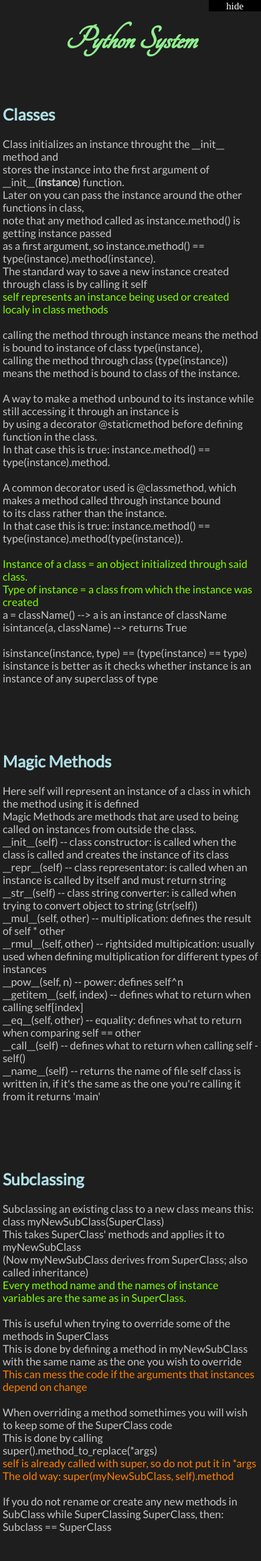
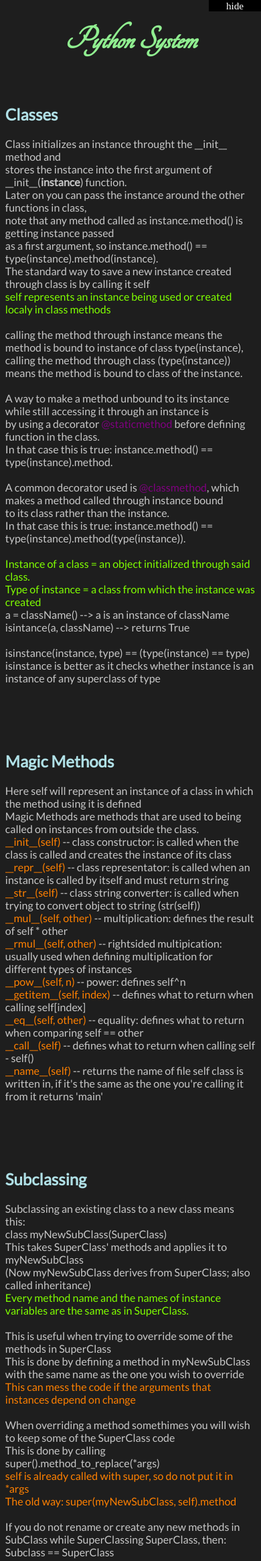
Before and after one commit to kuco23/kuco23.github.io, a PHP site: page / in a window 390 px wide. Shown: the top 2331 px of the page at 67% size. Run offline with PHP 8.4, Linux system fonts and the light colour scheme.

Commit message:
media max-width changed

```diff
--- a/SpecifiedTextClass.css
+++ b/TextFontColorStyle.css
@@ -12,14 +12,17 @@ h3 {
   color: rgb(229, 228, 226);
 }
 
-.important {
+.colorOrange {
   color: rgb(255,128,0);
 }
-.usefulTip {
+.colorLime {
   color: rgb(128, 255, 0);
 }
-.error {
+.colorBrightRed {
   color: rgb(200,0,0);
+}
+.colorPurple {
+  color: rgb(128, 0, 128);
 }
 .Code {
   font-family: monospace;
--- a/index.html
+++ b/index.html
@@ -7,7 +7,7 @@
 <link rel="stylesheet" type="text/css" href="Sidebar.css" />
 <link rel="stylesheet" type="text/css" href="Navigation.css" />
 <link rel="stylesheet" type="text/css" href="MainTextClass.css" />
-<link rel="stylesheet" type="text/css" href="SpecifiedTextClass.css" />
+<link rel="stylesheet" type="text/css" href="TextFontColorStyle.css" />
 
 <link rel="stylesheet" type="text/css" href="http://fonts.googleapis.com/css?family=Tangerine">
 <link rel="stylesheet" type="text/css" href="http://fonts.googleapis.com/css?family=Lato">
@@ -42,8 +42,8 @@ body {
     display: none;
  }
   .middleground {
-    width: 98%;
-    left: 1%;
+    width: 96%;
+    left: 2%;
   }
   .sideBarHide {
     top: 0;
@@ -185,8 +185,8 @@ function Show(iden) {
   </ul>
 </div>
 
-<!-- &&&&&&&&&&&&&&&&&&&&&&&&&&&&&&&&&6 Python System DIV $$$$$$$$$$$$$$$$$$$$$$$$$$$$$$$$$$$$$$ -->
 
+<!-- &&&&&&&&&&&&&&&&&&&&&&&&&&&&&&&&&6 begin Python $$$$$$$$$$$$$$$$$$$$$$$$$$$$$$$$$$$$$$ -->
 <div class='MainTextClass middleground' id='pythonSystem'>
   <h1>Python System</h1><br />
   <ul>
@@ -200,21 +200,21 @@ function Show(iden) {
       note that any method called as instance.method() is getting instance passed<br />
       as a first argument, so instance.method() == type(instance).method(instance).<br />
       The standard way to save a new instance created through class is by calling it self<br />
-      <span class='usefulTip'>self represents an instance being used or created localy in class methods</span><br />
+      <span class='colorLime'>self represents an instance being used or created localy in class methods</span><br />
       <br />
       calling the method through instance means the method is bound to instance of class type(instance), <br />
       calling the method through class (type(instance)) means the method is bound to class of the instance.<br />
       <br />
       A way to make a method unbound to its instance while still accessing it through an instance is <br />
-      by using a decorator @staticmethod before defining function in the class.<br />
+      by using a decorator <span class='colorPurple'>@staticmethod</span> before defining function in the class.<br />
       In that case this is true: instance.method() == type(instance).method.<br />
       <br />
-      A common decorator used is @classmethod, which makes a method called through instance bound<br />
+      A common decorator used is <span class='colorPurple'>@classmethod</span>, which makes a method called through instance bound<br />
       to its class rather than the instance.<br />
       In that case this is true: instance.method() == type(instance).method(type(instance)).<br />
       <br />
-      <span class='usefulTip'>Instance of a class = an object initialized through said class.</span><br />
-      <span class='usefulTip'>Type of instance = a class from which the instance was created</span><br />
+      <span class='colorLime'>Instance of a class = an object initialized through said class.</span><br />
+      <span class='colorLime'>Type of instance = a class from which the instance was created</span><br />
       a = className() --&gt; a is an instance of className<br />
       isintance(a, className) --&gt; returns True<br />
       <br />
@@ -226,16 +226,16 @@ function Show(iden) {
       <li><h2>Magic Methods</h2></li>
         Here self will represent an instance of a class in which the method using it is defined<br />
         Magic Methods are methods that are used to being called on instances from outside the class.<br />
-        __init__(self) -- class constructor: is called when the class is called and creates the instance of its class<br />
-        __repr__(self) -- class representator: is called when an instance is called by itself and must return string<br />
-        __str__(self) -- class string converter: is called when trying to convert object to string (str(self))<br />
-        __mul__(self, other) -- multiplication: defines the result of self * other<br />
-        __rmul__(self, other) -- rightsided multipication: usually used when defining multiplication for different types of instances<br />
-        __pow__(self, n) -- power: defines self^n<br />
-        __getitem__(self, index) -- defines what to return when calling self[index]<br />
-        __eq__(self, other) -- equality: defines what to return when comparing self == other<br />
-        __call__(self) -- defines what to return when calling self - self()<br />
-        __name__(self) -- returns the name of file self class is written in, if it's the same as the one you're calling it from it returns 'main'<br />
+        <span class='colorOrange'>__init__(self)</span> -- class constructor: is called when the class is called and creates the instance of its class<br />
+        <span class='colorOrange'>__repr__(self)</span> -- class representator: is called when an instance is called by itself and must return string<br />
+        <span class='colorOrange'>__str__(self)</span> -- class string converter: is called when trying to convert object to string (str(self))<br />
+        <span class='colorOrange'>__mul__(self, other)</span> -- multiplication: defines the result of self * other<br />
+        <span class='colorOrange'>__rmul__(self, other)</span> -- rightsided multipication: usually used when defining multiplication for different types of instances<br />
+        <span class='colorOrange'>__pow__(self, n)</span> -- power: defines self^n<br />
+        <span class='colorOrange'>__getitem__(self, index)</span> -- defines what to return when calling self[index]<br />
+        <span class='colorOrange'>__eq__(self, other)</span> -- equality: defines what to return when comparing self == other<br />
+        <span class='colorOrange'>__call__(self)</span> -- defines what to return when calling self - self()<br />
+        <span class='colorOrange'>__name__(self)</span> -- returns the name of file self class is written in, if it's the same as the one you're calling it from it returns 'main'<br />
     </div>
 
     <div id='subclassing'>
@@ -245,16 +245,16 @@ function Show(iden) {
       class myNewSubClass(SuperClass)<br />
       This takes SuperClass' methods and applies it to myNewSubClass<br />
       (Now myNewSubClass derives from SuperClass; also called inheritance)<br />
-      <span class='usefulTip'>Every method name and the names of instance variables are the same as in SuperClass.</span><br />
+      <span class='colorLime'>Every method name and the names of instance variables are the same as in SuperClass.</span><br />
       <br />
       This is useful when trying to override some of the methods in SuperClass<br />
       This is done by defining a method in myNewSubClass with the same name as the one you wish to override<br />
-      <span class='important'>This can mess the code if the arguments that instances depend on change</span><br />
+      <span class='colorOrange'>This can mess the code if the arguments that instances depend on change</span><br />
       <br />
       When overriding a method somethimes you will wish to keep some of the SuperClass code<br />
       This is done by calling super().method_to_replace(*args)<br />
-      <span class='important'>self is already called with super, so do not put it in *args</span><br />
-      <span class='important'>The old way: super(myNewSubClass, self).method</span><br />
+      <span class='colorOrange'>self is already called with super, so do not put it in *args</span><br />
+      <span class='colorOrange'>The old way: super(myNewSubClass, self).method</span><br />
       <br />
       If you do not rename or create any new methods in SubClass while SuperClassing SuperClass, then:<br />
       Subclass == SuperClass<br />
@@ -371,7 +371,7 @@ function Show(iden) {
       This is where zip comes in. zip(iter1, ..., iterN) creates a new generator, you can iterate through<br />
       with N variable assignments every iteration<br />
       Basically zip(iter1, iter2) = ((iter1[0], iter2[0]), ..., (iter1[N], iter2[N])), N = min(len(iter1)-1, len(iter2)-1)<br />
-      <span class='important'>note that this is simplified and that zip creates a generator, which<br />
+      <span class='colorOrange'>note that this is simplified and that zip creates a generator, which<br />
       returns objects only when iterated through and will be emptied by the end of an iteration<br />
       Also iter1 and iter2 might not support indexing, being generators themselves</span>
 
@@ -381,11 +381,11 @@ function Show(iden) {
       <li><h2>Generators</h2></li>
       Generator is an iterable that does not store objects, but rather creates them on the fly.<br />
       There are two methods (that i know of) that create generators.<br />
-      <span class='important'>Generators cannot be created as instances from a class</span>
+      <span class='colorOrange'>Generators cannot be created as instances from a class</span>
       <br />
       Generators support the method next(var_generator) that returns the next value of var_generator<br />
       If a generator is not infinite, it can be emptied (reaches its end)<br />
-      <span class='important'>Once you go forward you can never go back</span><br />
+      <span class='colorOrange'>Once you go forward you can never go back</span><br />
       Generators support tuple or list conversion, which means they iterate themselves into list/tuple<br />
 
       <ul>
@@ -414,18 +414,18 @@ function Show(iden) {
         <span class='Code'>python -m pip install packageName</span>
 
         <li><h3>Package installation errors</h3></li>
-        <span class='error'>Command "python setup.py egg_info" failed with error code 1</span><br />
+        <span class='colorBrightRed'>Command "python setup.py egg_info" failed with error code 1</span><br />
         <span class='Code'>pip install --upgrade setuptools</span><br />
         If the package still won't install:<br />
         <span class='Code'>easy_install -U setuptools</span><br />
         <br />
-        <span class='error'>Imported package doesn't work<br />
+        <span class='colorBrightRed'>Imported package doesn't work</span><br />
         <span class='CodeFrame'>
           import package<br />
           package.__path__ # find the dir package was imported from<br />
           # Find out if it is the right package
         </span><br />
-        <span class='important'> Rename any fucking file that has the same name as the package!!</span><br />
+        <span class='colorOrange'> Rename any fucking file that has the same name as the package!!</span><br />
 
       </ul>
     </div>
@@ -453,16 +453,16 @@ function Show(iden) {
         <li><h3>Terminal</h3></li>
         <span class='CodeFrame'>
           raw_html = urlopen('url')<br />
-          soup = BeautifulSoup(raw_html, 'html.parser') <span class='error'># DOM kind object of url page</span><br />
+          soup = BeautifulSoup(raw_html, 'html.parser') <span class='colorBrightRed'># DOM kind object of url page</span><br />
         </span>
 
         <li><h3>Common Methods and Attributes</h3></li>
-        <span class='Code'>soup.tag</span> --> returns first occurance of &lt;tag&gt; node (<span class='usefulTip'>eg. soup.title</span>)<br />
+        <span class='Code'>soup.tag</span> --> returns first occurance of &lt;tag&gt; node (<span class='colorLime'>eg. soup.title</span>)<br />
         <span class='Code'>soup.tag.string</span> --&gt; returns &lt;tag&gt; text node as string<br />
-        <span class='Code'>soup.tag.text</span> --&gt; same as <span class='Code'>soup.tag.string</span> (<span class='usefulTip'>every Tag type instance has a text attribute</span>)<br />
+        <span class='Code'>soup.tag.text</span> --&gt; same as <span class='Code'>soup.tag.string</span> (<span class='colorLime'>every Tag type instance has a text attribute</span>)<br />
         <br />
         <span class='Code'>soup.find('tag', _class='classname')</span> --&gt; finds all &lt;tag&gt; with class='classname'<br />
-        <span class='Code'>soup.find_all('tag')</span> --&gt; returns a <span class='important'>list of all &lt;tag&gt; nodes</span><br />
+        <span class='Code'>soup.find_all('tag')</span> --&gt; returns a <span class='colorOrange'>list of all &lt;tag&gt; nodes</span><br />
         <span class='Code'>soup.select('tag')</span> --&gt; returns list of tag nodes<br />
         <br />
         <span class='Code'>soup.find(id='id')</span> --&gt; returns node with id 'id'<br />
@@ -640,16 +640,16 @@ function Show(iden) {
 
       <ul>
         <li><h3>Accessibility prefixes</h3></li>
-        <span class='important'>public</span> --&gt; variable, function can be accessed from everywhere, <br />
+        <span class='colorOrange'>public</span> --&gt; variable, function can be accessed from everywhere, <br />
         meaning outside class, inside class, main subclasses (when superclassing a class in local file)<br />
         or package subclasses (when superclassing a class in imported file)<br />
         <br />
-        <span class='important'>protected</span> --&gt; variable, function can be accessed from <b>package</b>,<br />
+        <span class='colorOrange'>protected</span> --&gt; variable, function can be accessed from <b>package</b>,<br />
         in which it was declared + subclasses or package members<br />
         <br />
-        <span class='important'>no modifier / default</span> --&gt; variable, function can be used in package, in which it was declared<br />
+        <span class='colorOrange'>no modifier / default</span> --&gt; variable, function can be used in package, in which it was declared<br />
         <br />
-        <span class='important'>private</span> --&gt; variable, function can be used in <b>class</b>, in which it was declared<br />
+        <span class='colorOrange'>private</span> --&gt; variable, function can be used in <b>class</b>, in which it was declared<br />
         <br />
 
         <table>
@@ -697,27 +697,25 @@ function Show(iden) {
         <br />
 
         <li><h3>Value Type Prefixes</h3></li>
-        <span class='usefulTip'>Used to declare variables or function's return type</span><br />
-        <span class='important'>void</span> --&gt; declaration function doesn't return anything (<span class='usefulTip'>used only on functions</span>)<br />
-        <span class='important'>int</span> --&gt; used to declare primitive-data-type integer of 32-bit signed integers (max +- 2^31)<br />
-        <span class='important'>long</span> --&gt; used to store 64-bit signed integers (max +- 2^63)(<span class='usefulTip'>if declaring a variable use L at the end<br />
-          eg. long var = 10000000000L</span>)<br />
-        <span class='important'>double</span> --&gt; declaration of primitive-data-type of abstract class Double, meaning double-precision (64-bit) numeric values<br />
-        (<span class='usefulTip'>eg. 2.114124134</span>)<br />
-        <span class='important'>float</span> --&gt; same as double, except values are of single precision (32-bit)<br />
-        <span class='important'>short</span> --&gt; used to store max +- 2^15 (16-bit signed) integer<br />
-        <span class='important'>byte</span> --&gt; used to store max +- 2^7 (8-bit signed) integer<br />
-        <span class='important'>boolean</span> --&gt; used to store binary values true and false<br />
-        <span class='important'>String</span> --&gt; used to store strings (they are immutable type - cannot be changed, use StringBuilder for that)<br />
-        <span class='important'>char</span> --&gt; used to store single letters<br />
-        <span class='important'>&lt;data-type&gt;[]</span> --&gt; used to store a list of data-type types<br />
+        <span class='colorLime'>Used to declare variables or function's return type</span><br />
+        <span class='colorOrange'>void</span> --&gt; declaration function doesn't return anything (<span class='colorLime'>used only on functions</span>)<br />
+        <span class='colorOrange'>int</span> --&gt; used to declare primitive-data-type integer of 32-bit signed integers (max +- 2^31)<br />
+        <span class='colorOrange'>long</span> --&gt; used to store 64-bit signed integers (max +- 2^63)<br />
+        <span class='colorOrange'>double</span> --&gt; declaration of primitive-data-type of abstract class Double, meaning double-precision (64-bit) numeric decimal values<br />
+        <span class='colorOrange'>float</span> --&gt; same as double, except values are of single precision (32-bit)<br />
+        <span class='colorOrange'>short</span> --&gt; used to store max +- 2^15 (16-bit signed) integer<br />
+        <span class='colorOrange'>byte</span> --&gt; used to store max +- 2^7 (8-bit signed) integer<br />
+        <span class='colorOrange'>boolean</span> --&gt; used to store binary values true and false<br />
+        <span class='colorOrange'>String</span> --&gt; used to store strings (they are immutable type - cannot be changed, use StringBuilder for that)<br />
+        <span class='colorOrange'>char</span> --&gt; used to store single letters<br />
+        <span class='colorOrange'>&lt;data-type&gt;[]</span> --&gt; used to store a list of data-type types<br />
         <br />
-        <span class='usefulTip'>Every numeric type primitive-data-type (used to perform operations like +-*/ on) has an abstract class<br />
+        <span class='colorLime'>Every numeric type primitive-data-type (used to perform operations like +-*/ on) has an abstract class<br />
           used to store methods that can be applied to primitive-types<br />
           (eg. classes: Integer, Double, Float, Long)</span><br />
 
         <li><h3>Other Type Prefixes</h3></li>
-        <span class='important'>static</span> --&gt; declaration of variables, functions, methods that are used by instances, but<br />
+        <span class='colorOrange'>static</span> --&gt; declaration of variables, functions, methods that are used by instances, but<br />
         cannot be used on instances, because all instance share the same static methods.<br />
         Static method belongs only to class containing it.<br />
         Static functions can be accessed outside the class without calling the constructor<br />
@@ -739,13 +737,19 @@ function Show(iden) {
       <li><h2>Data Types Info</h2></li>
       <ul>
         <li><h3>Integer</h3></li>
-        Subclass of an abstract class Number, representing 32-bit integers between -2 147 483 64 and 2147 483 647<br />
+        Subclass of an abstract class Number, representing 32-bit integers between -2 147 483 64 and 2147 483 647.<br />
         <span class='Code'>Integer.toString(int/Integer var)</span> --&gt; returns a String reperesentation of input var<br />
         <span class='Code'>Integer.parseInt(String)</span> --&gt; returns an Integer representation of String (eg. "200")<br />
 
+        <li><h3>Long</h3></li>
+        Used to declare 64-bit signed integers (from -2^63 to 2^63-1). When assigning long values to variable the L must be put at the end
+        of number value or (long) at the beginning. Default data-type assigned to integers (numeric types without decimal value explicitly written)
+        is int. (<span class='colorLime'>eg. long var = 10000000000L</span>).<br />
+
         <li><h3>Double</h3></li>
-        Subclass of an abstract class Number, representing double precision 64-bit decimals<br />
+        Subclass of an abstract class Number, representing double precision 64-bit IEEE standard decimals<br />
         <span class='Code'>Double.toString(double/Double var)</span> --&gt; returns a String representation of input var<br />
+        <span class='colorLime'>eg. 2.114124134</span><br />
 
         <li><h3>Float</h3></li>
         Subclass of an abstract class Number, representing double precision 32-bit decimals<br />
@@ -758,7 +762,7 @@ function Show(iden) {
         <li><h3>Character</h3></li>
         Primitive data-type = char<br />
         Used to save a single letter into a variable<br />
-        <span class='important'>Do not use (int) to convert (char) var into numeric value of char</span><br />
+        <span class='colorOrange'>Do not use (int) to convert (char) var into numeric value of char</span><br />
         <span class='Code'>Character.toString(char)</span> --&gt; returns a String representation of a char<br />
         <span class='Code'>Character.getNumericValue(char var)</span> --&gt; returns a numeric value of char var<br />
         <span class='Code'>Character.isDigit(char)</span> --&gt; reuturns true if input char is a char representation of an integer (eg. "200")<br />
@@ -799,22 +803,22 @@ function Show(iden) {
 
     <div id='files'>
       <li><h2>Files</h2></li>
-      <span class='important'>import java.io.*</span><br />
+      <span class='colorOrange'>import java.io.*</span><br />
       <ul>
         <li><h3>File Methods & Objects</h3></li>
-        <span class='important'>FileInputStream</span> --&gt; used for reading from files<br />
+        <span class='colorOrange'>FileInputStream</span> --&gt; used for reading from files<br />
         <span class='Code'>FileInputStream input = new FileInputStream(StringFileName);</span><br />
         supports method .read(), which generates letters from start of file to finish, and when it reaches<br />
         the end, it returns -1<br />
         <br />
-        <span class='important'>FileOutputStream</span> --&gt; used for output stuff in files<br />
+        <span class='colorOrange'>FileOutputStream</span> --&gt; used for output stuff in files<br />
         <span class='Code'>FileOutputStream output = new FileOutputStream(StringFileName);</span><br />
         <br />
-        <span class='important'>FileReader</span> --&gt; used to read from files<br />
+        <span class='colorOrange'>FileReader</span> --&gt; used to read from files<br />
         <span class='Code'>FileReader reader = new FileReader(new File('fileName'));</span>
         The FileReader supports instane method .read(char[] var), which fills char[] var with characters read from file<br />
         <br />
-        <span class='important'>PrintWriter</span> --&gt; used to print/output stuff in its instance file<br />
+        <span class='colorOrange'>PrintWriter</span> --&gt; used to print/output stuff in its instance file<br />
         <span class='Code'>PrintWriter writer = new PrintWriter(String fileName);</span><br />
         acts in a similar way that System.out.&lt;method&gt; does, the differernce being that<br />
         writer.println("text") prints in fileName<br />
@@ -824,7 +828,7 @@ function Show(iden) {
           import java.io.*;<br />
           <br />
           public class MyFiles {<br />
-          &nbsp;&nbsp;public static void main(String[] arg) <span class='error'>throws IOException</span> {<br />
+          &nbsp;&nbsp;public static void main(String[] arg) <span class='colorBrightRed'>throws IOException</span> {<br />
           <br />
           &nbsp;&nbsp;&nbsp;&nbsp;FileInputStream = null;<br />
           &nbsp;&nbsp;&nbsp;&nbsp;File myFile = null;<br />
```
